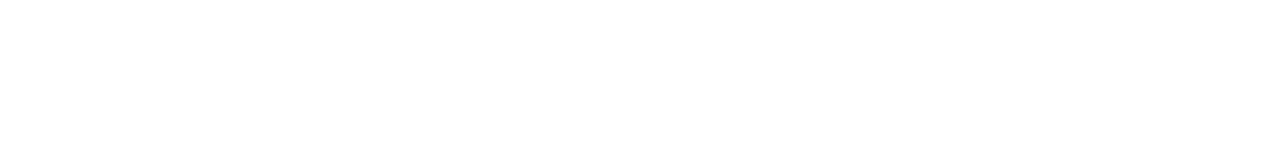
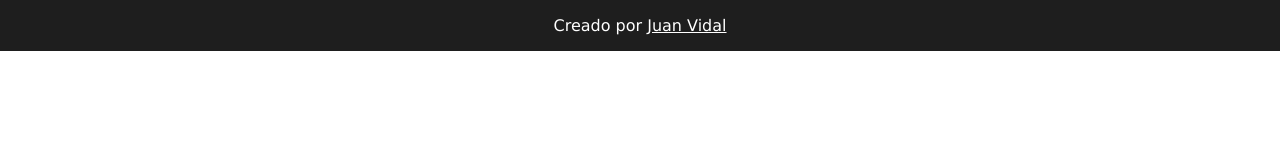
Before and after one commit to JuanVidal03/manejo-de-ramas-git, a plain HTML site: page index.html in a window 1280 px wide. Drawn offline with Linux system fonts and the light colour scheme.

Commit message:
footer v1

```diff
--- a/index.html
+++ b/index.html
@@ -9,5 +9,11 @@
 </head>
 <body>
 
+
+    <!-- footer -->
+    <footer class="footer">
+        <p>Creado por <a href="">Juan Vidal</a></p>
+    </footer>
+    <!-- end footer -->
 </body>
 </html>
--- a/styles.css
+++ b/styles.css
@@ -4,3 +4,15 @@
     box-sizing: border-box;
     font-family: 'Lucida Sans', 'Lucida Sans Regular', 'Lucida Grande', 'Lucida Sans Unicode', Geneva, Verdana, sans-serif;
 }
+/* FOOTER STYLES */
+.footer{
+    background-color: #1e1e1e;
+    padding: 1rem 3rem;
+    display: flex;
+    justify-content: center;
+    align-items: center;
+}
+.footer p, .footer a{
+    color: #fff;
+}
+/* END FOOTER STYLES */
```
